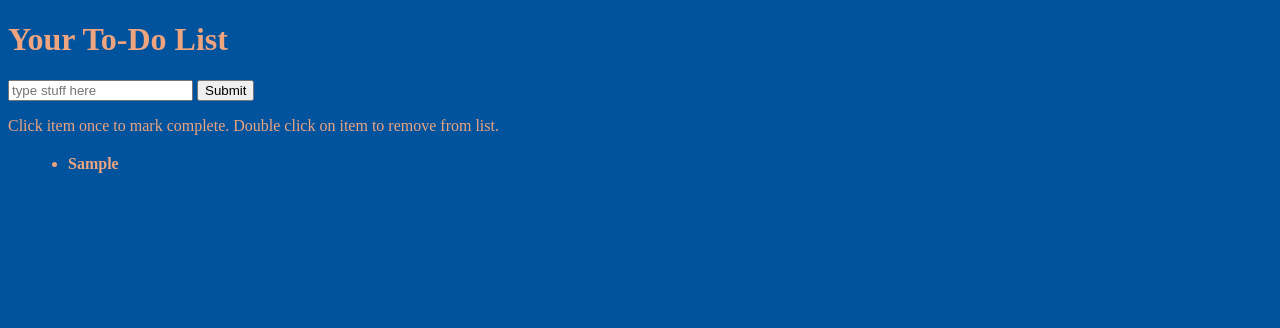
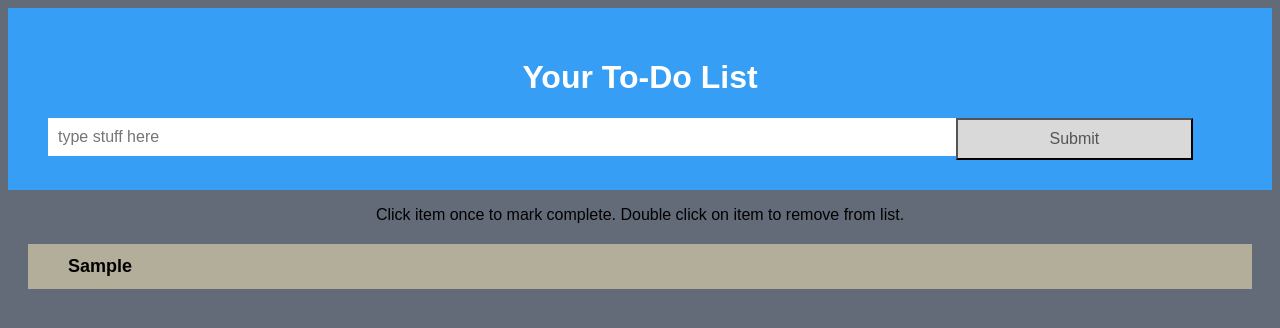
Before and after one commit to Positoxin/JS-Fundamentals-III---To---Do-List, a website: page index.html in a window 1280 px wide. Both pictures are taken after typing "Sample" into the empty fields and a click on the button "Submit". Drawn offline with Linux system fonts and the light colour scheme.

Commit message:
requirements met updated css-js-html files

```diff
--- a/index.html
+++ b/index.html
@@ -7,10 +7,10 @@
     <link rel="stylesheet" href="./style.css">
 </head>
 <body>
- <h1>Your To-Do List</h1>
- <div>
+ <div class="header">
+    <h1>Your To-Do List</h1>
     <input id="addText" type="text" placeholder="type stuff here">
-    <button type="submit"> Submit </button>
+    <button class="addBtn" type="submit"> Submit </button>
  </div>
  <div class="box">
     <p>Click item once to mark complete. Double click on item to remove from list.</p>
--- a/index.js
+++ b/index.js
@@ -10,6 +10,8 @@ document.querySelector("button").addEventListener('click', () => {
 document.addEventListener('click', (event) => {
     event.target.classList.add("completed");
 });
+
+
 document.addEventListener('dblclick', (event) => {
     event.target.remove();
 })
--- a/style.css
+++ b/style.css
@@ -1,16 +1,82 @@
 li.completed {
     text-decoration: line-through;
-    color: black;
+    color: rgb(156, 154, 154);
+}
+
+/* Set all odd list items to a different color (zebra-stripes) */
+
+/* Style the header */
+.header {
+  background-color: #369ef4;
+  padding: 30px 40px;
+  color: white;
+  text-align: center;
+}
+
+/* Clear floats after the header */
+.header:after {
+  content: "";
+  display: table;
+  clear: both;
+}
+
+/* Style the input */
+input {
+  margin: 0;
+  border: none;
+  border-radius: 0;
+  width: 75%;
+  padding: 10px;
+  float: left;
+  font-size: 16px;
+}
+
+/* Style the "Add" button */
+.addBtn {
+  padding: 10px;
+  width: 20%;
+  background: #d9d9d9;
+  color: #555;
+  float: left;
+  text-align: center;
+  font-size: 16px;
+  cursor: pointer;
+  transition: 0.3s;
+  border-radius: 0;
+}
+
+.addBtn:hover {
+  background-color: #bbb;
+}
+
+.box p {
+  text-align: center;
+
+}
+
+ul {
+  margin: 0;
+  padding: 0;
+  list-style-type: none;
 }
 
 li {
   font-weight: bold;
   margin: 20px;
+  padding: 12px 8px 12px 40px;
+  background: #eee;
+  font-size: 18px;
+  transition: 0.2s;
+}
+
+li:nth-child(odd) {
+  background: #dfd3ada6;
 }
 
 body {
-    color:  #EEA47FFF;
-    background-color: #00539CFF;
+    color:  rgb(0, 0, 0);
+    background-color: rgba(40, 51, 71, 0.726);
+    font-family: Arial, Helvetica, sans-serif;
 }
 
 .box ul li:hover  {
@@ -21,3 +87,16 @@ body {
   color: #00539CFF;
   opacity: 1;
 }
+
+/* Add a "checked" mark when clicked on */
+li.completed::before {
+  content: '';
+  position: absolute;
+  border-color: #111111;
+  border-style: solid;
+  border-width: 0 2px 2px 0;
+  left: 45px;
+  transform: rotate(45deg);
+  height: 15px;
+  width: 7px;
+}
```
Also changed, not shown: README.md.
